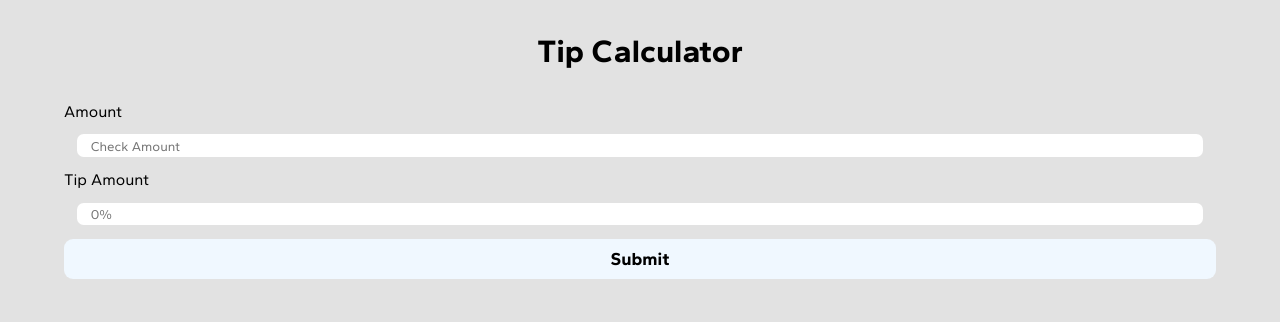
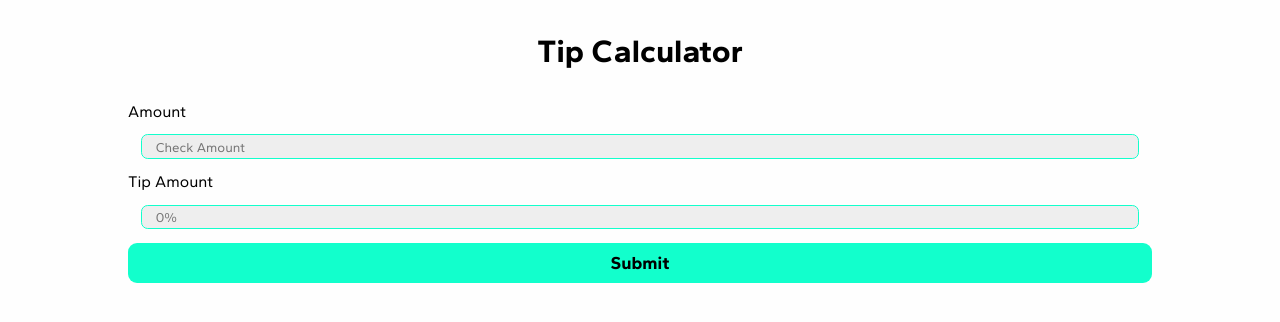
Before and after one commit to kittywizard/tip-calc, a React (Vite) app: page / in a window 1280 px wide. Shown: the top 322 px of the page. Built offline with nearby package versions, Linux system fonts and the light colour scheme.

Commit message:
fun with colors!

```diff
--- a/src/components/button/styled-button.ts
+++ b/src/components/button/styled-button.ts
@@ -8,5 +8,5 @@ export const StyledButton = styled.button`
     font-size: 1.125rem;
     font-weight: bold;
     cursor: pointer;
-    background-color: aliceblue;
+    background-color: #12ffcc;
 `;
--- a/src/components/form/form-styles.ts
+++ b/src/components/form/form-styles.ts
@@ -3,6 +3,6 @@ import styled from "styled-components";
 export const StyledForm = styled.form`
     display: flex;
     flex-direction: column;
-    width: 90vw;
+    width: 80vw;
     margin: 0 auto;
 `;
--- a/src/components/input/input-styles.ts
+++ b/src/components/input/input-styles.ts
@@ -1,7 +1,8 @@
 import styled from "styled-components";
 
 export const StyledInput = styled.input`
-    border: none;
+    border: 1px solid #12ffcc;
+    background-color: #eee;
     font-family: "Gantari", sans-serif;
     padding:  0.25em 1em;
     border-radius: 0.5em;
--- a/src/components/results/styled-results.ts
+++ b/src/components/results/styled-results.ts
@@ -4,6 +4,8 @@ export const StyledResults = styled.div`
     font-size: 2rem;
     display: flex;
     flex-direction: column;
+    width: 80vw;
+    margin: 0 auto;
 
 `;
 
--- a/src/styles/container.ts
+++ b/src/styles/container.ts
@@ -4,7 +4,7 @@ import styled from "styled-components";
 
 export const StyledApp = styled.div`
     font-family: "Gantari", sans-serif;
-    background-color: #e2e2e2;
+    background-color: #fefefe;
     height: 100vh;
     margin: 0;
     padding: 0;
```
